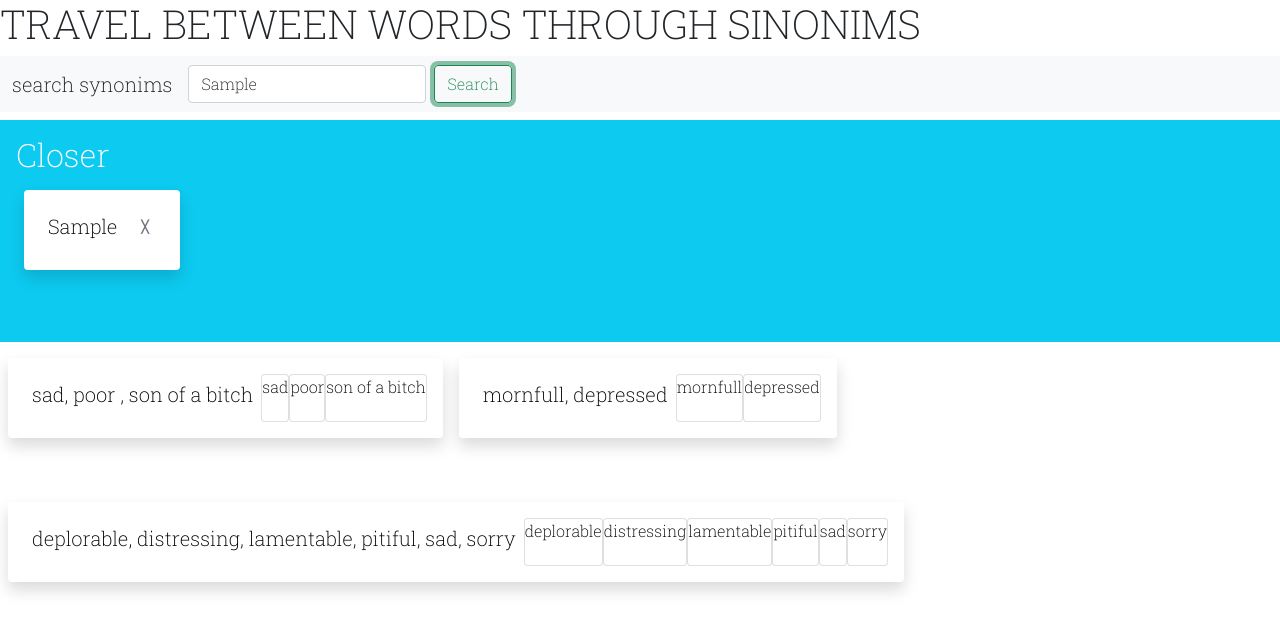
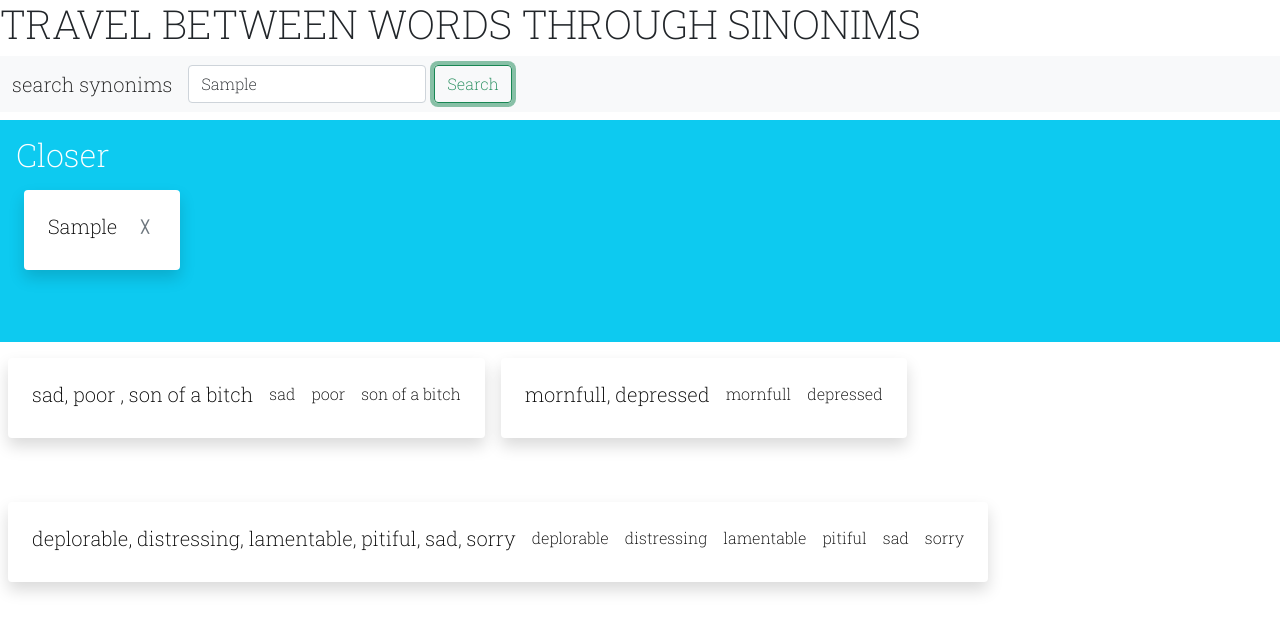
Before and after one commit to pablolucianop/synonym_path, a React (Create React App) app: page / in a window 1280 px wide. Both pictures are taken after typing "Sample" into the empty fields and a click on the button "Search". Shown: the top 632 px of the page. Built offline with nearby package versions, Linux system fonts and the light colour scheme.

Commit message:
singleWord 2

```diff
--- a/src/SingleWord.js
+++ b/src/SingleWord.js
@@ -7,9 +7,16 @@ import { useSpring, animated } from 'react-spring'
 export function SingleWord (props)  {
   const submitHandler2 = (evt) =>{
     evt.preventDefault();
-    console.log('evt', evt)
+    console.log('[props.word]', [props.word])
     props.submitHandler([props.word])
   }
+  const submitHandler3 = (evt) =>{
+
+    console.log('[props.word]', [props.word])
+
+  }
+
+  console.log('submitHandler3', submitHandler3)
 
   const submitHandler22 =(evt) => {
     evt.preventDefault();
@@ -20,6 +27,6 @@ export function SingleWord (props)  {
 
 
     return (
-            <div type="button"  className="p-2" onClick={submitHandler2}>{props.word}</div>
+            <div type="button"  className="p-2" onClick={submitHandler3}>{props.word} </div>
     )
 }
--- a/src/WordButton.js
+++ b/src/WordButton.js
@@ -1,6 +1,7 @@
 import React, { useState } from 'react';
 import Badge from 'react-bootstrap/Badge'
 import Card from 'react-bootstrap/Card'
+import { SingleWord } from './SingleWord'
 import { useSpring, animated } from 'react-spring'
 
 
@@ -11,6 +12,7 @@ export function WordButton (props)  {
   }
 
   const submitHandler22 =(evt) => {
+
     evt.preventDefault();
     props.eee(props.synCard)
   }
@@ -44,7 +46,7 @@ if( Array.isArray(splitted)){
         navLinks= splitted.map((word, index) => {
         console.log('splitted2', splitted)
         console.log('splitted2', Array.isArray(splitted))
-        return <Card  key={word + index}   > {word} </Card>
+        return <SingleWord  key={word + index} submitHandler={submitHandler2} word={word}  />
       })
 }
 
```
